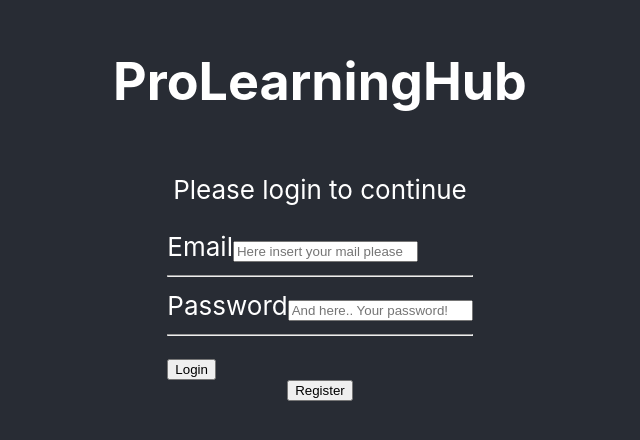
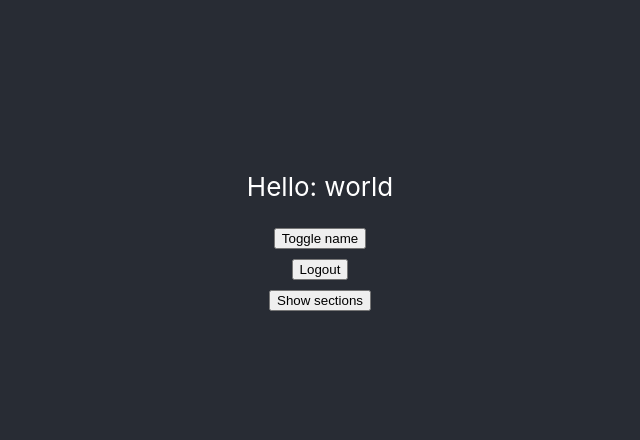
Before and after one commit to loayalsaid1/Testing-ProLearningHub, a React (Create React App) app in the folder front-end/: page / in a window 1280 px wide. Shown: the part 172-612 px from the top of the page, without its empty margins (320-960 px from the left). Built offline with nearby package versions, Linux system fonts and the light colour scheme; what imagekit-javascript would draw is missing.

Commit message:
Edit the testing field for this branch.. App.js

```diff
--- a/front-end/src/App.js
+++ b/front-end/src/App.js
@@ -7,13 +7,14 @@ import { logout } from './redux/actions/uiActionCreators';
 import Spinner from './components/utilityComponents/Spinner';
 import { googleLogout } from '@react-oauth/google';
 import Authintication from './components/Authintication/Authintication';
-import Lecture from './components/Lecture/Lecture';
+import Lectures from './components/Lectures/Lectures';
+
 
 function App() {
   const name = useSelector((state) => state.hello.get('name'));
   const isLoading = useSelector((state) => state.ui.get('isLoading'));
-  const isLoggedIn = useSelector((state) => state.ui.get('isLoggedIn'));
-  // const isLoggedIn = true;
+  // const isLoggedIn = useSelector((state) => state.ui.get('isLoggedIn'));
+  const isLoggedIn = true;
   const dispatch = useDispatch();
 
   const handleLogout = () => {
@@ -22,6 +23,13 @@ function App() {
   }
   const [view, setView]  = useState('dashboard');
 
+  /**
+   * This is messy nwo because... I'm not making the routing now..
+   * i'm making individual views for now first.. and this is my test field. now
+   * It's time is coming
+   *
+   * BTW.. I'm not sure this approach is the best or not
+   */
   return (
     <div className="APP">
       {isLoading && <Spinner />}
@@ -42,17 +50,17 @@ function App() {
                   </button>
                 </div>
                 <div>
-                  <button type="button" onClick={() => setView('pages')}>
-                    Show pages
+                  <button type="button" onClick={() => setView('sections')}>
+                    Show sections
                   </button>
                 </div>
               </>
             ) : (
               <>
-                <Lecture lectureId="testId" />
                 <button type="button" onClick={() => setView('dashboard')}>
                   Go to dashboard
                 </button>
+                <Lectures />
               </>
             )}
 
```
